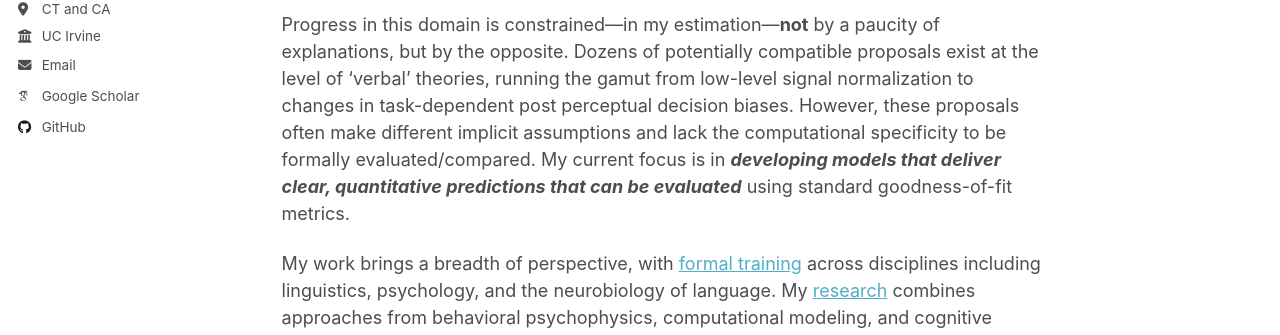
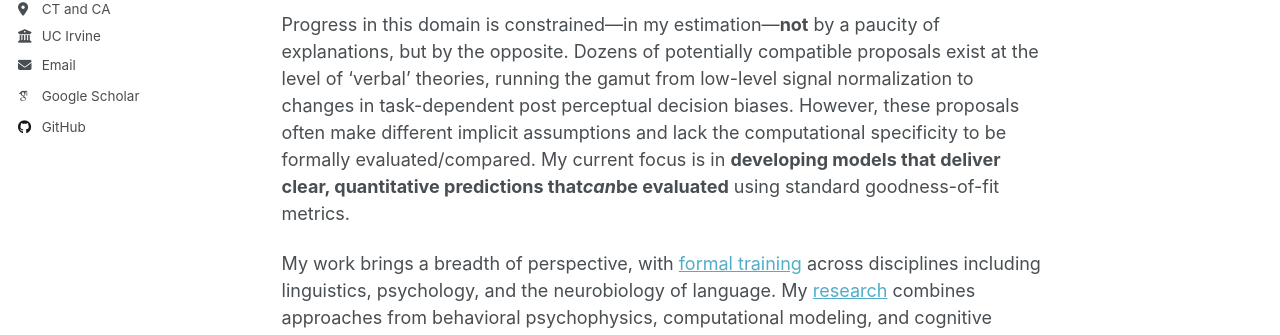
Before and after one commit to ShawnNCummings/ShawnNCummings.github.io, a Jekyll site: the page built from _pages/about.md, in a window 1280 px wide and 1353 px high. Shown: the part 262-597 px from the top of the window. Built offline with Jekyll 4.4.1, drawn with Linux system fonts in a browser that asks for light colours; some web fonts are replaced; a script that is not in the unit is left out.

Commit message:
formatting

```diff
--- a/_pages/about.md
+++ b/_pages/about.md
@@ -9,7 +9,7 @@ redirect_from:
 
 I am interested in how experience shapes the way we perceive stimuli in our environment---my research program focuses on the cognitive mechanisms underlying adaptation, specifically during speech perception. As each new talker we encounter produces their words differently, ***How do we nevertheless easily and robustly understand one another?***
 
-Progress in this domain is constrained---in my estimation---**not** by a paucity of explanations, but by the opposite. Dozens of potentially compatible proposals exist at the level of 'verbal' theories, running the gamut from low-level signal normalization to changes in task-dependent post perceptual decision biases. However, these proposals often make different implicit assumptions and lack the computational specificity to be formally evaluated/compared. My current focus is in ***developing models that deliver clear, quantitative predictions that can be evaluated*** using standard goodness-of-fit metrics.
+Progress in this domain is constrained---in my estimation---**not** by a paucity of explanations, but by the opposite. Dozens of potentially compatible proposals exist at the level of 'verbal' theories, running the gamut from low-level signal normalization to changes in task-dependent post perceptual decision biases. However, these proposals often make different implicit assumptions and lack the computational specificity to be formally evaluated/compared. My current focus is in **developing models that deliver clear, quantitative predictions that*****can*****be evaluated** using standard goodness-of-fit metrics.
 
 My work brings a breadth of perspective, with [formal training](https://shawnncummings.github.io/training/) across disciplines including linguistics, psychology, and the neurobiology of language. My [research](https://shawnncummings.github.io/research/) combines approaches from behavioral psychophysics, computational modeling, and cognitive neuroscience.
 
```
